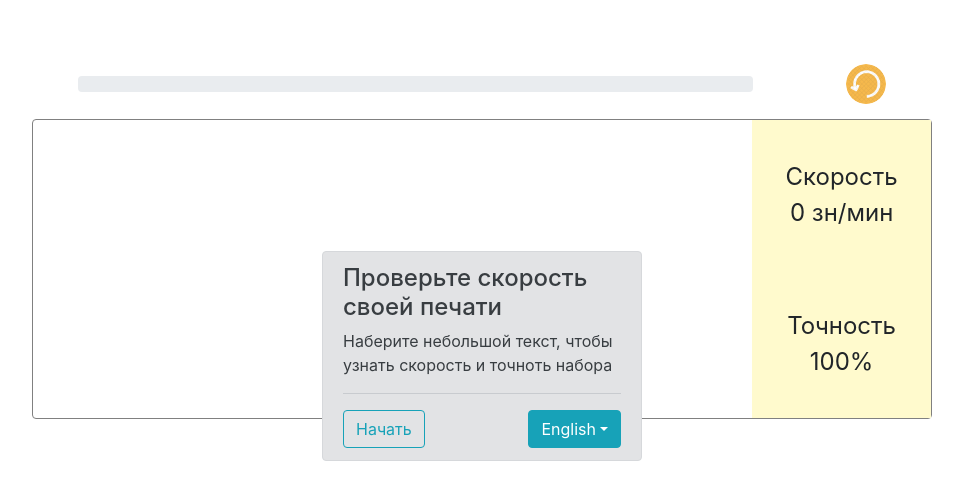
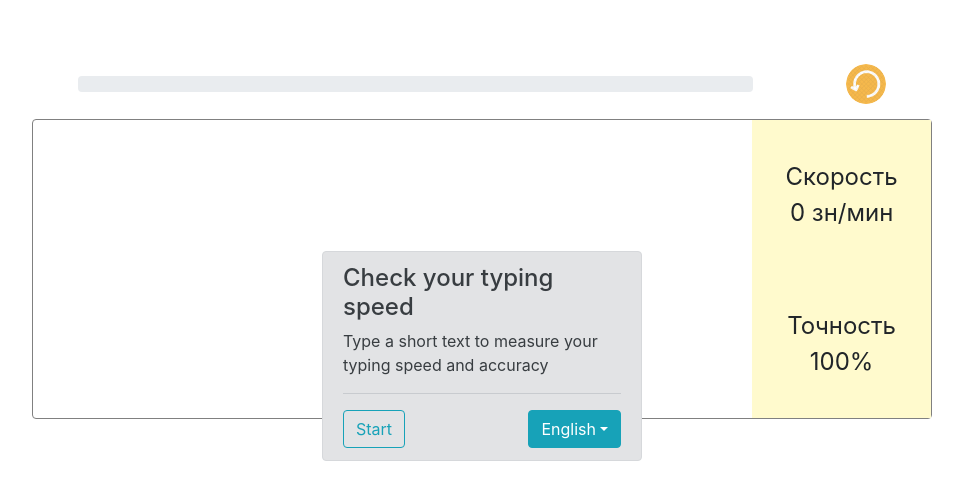
Before and after one commit to KseniaIkud/Touch-typing-app, a React (Create React App) app: page / in a window 1280 px wide. Shown: the top 500 px of the page, without its empty margins (158-1121 px from the left). Built offline with nearby package versions, Linux system fonts and the light colour scheme.

Commit message:
translated to eng

```diff
--- a/src/components/Start.jsx
+++ b/src/components/Start.jsx
@@ -12,14 +12,14 @@ const Start = ({onStart}) => {
     return (
         <div className={state.isStart ? "w-100 h-75 position-absolute d-flex justify-content-center" : "d-none"}>
                 <Alert show={state.isStart} variant="secondary" className="w-25 align-self-center">
-                    <Alert.Heading>Проверьте скорость своей печати</Alert.Heading>
+                    <Alert.Heading>Check your typing speed</Alert.Heading>
                     <p>
-                        Наберите небольшой текст, чтобы узнать скорость и точноть набора
+                        Type a short text to measure your typing speed and accuracy
                     </p>
                     <hr />
                     <div className="d-flex justify-content-between">
                     <Button onClick={onStart} variant="outline-info">
-                        Начать
+                        Start
                     </Button>
                     <Language/>
                     </div>
```
